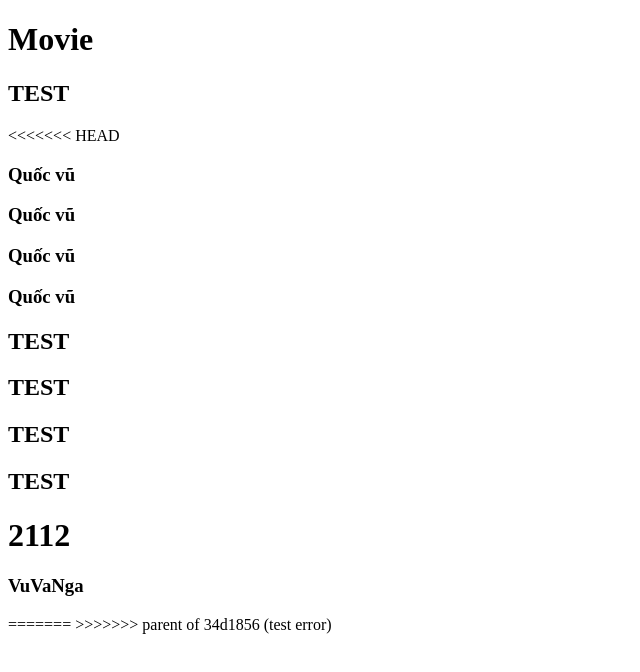
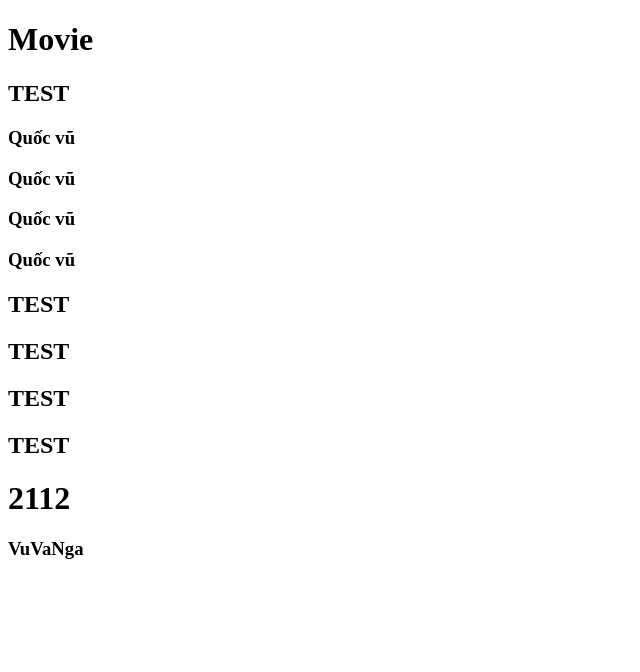
Before and after one commit to qucvu/movie-management, a plain HTML site: page index.html in a window 1280 px wide. Shown: the whole page, without its empty margins (0-640 px from the left). Drawn offline with Linux system fonts and the light colour scheme.

Commit message:
revert add text

```diff
--- a/index.html
+++ b/index.html
@@ -9,7 +9,6 @@
 <body>
     <h1>Movie</h1>
     <h2>TEST</h2>
-<<<<<<< HEAD
     <h3>Quốc vũ</h3>
     <h3>Quốc vũ</h3>
     <h3>Quốc vũ</h3>
@@ -20,7 +19,5 @@
     <h2>TEST</h2>
     <h2><h1>2112</h1></h2>
     <h3>VuVaNga</h3>
-=======
->>>>>>> parent of 34d1856 (test error)
 </body>
 </html>
```
